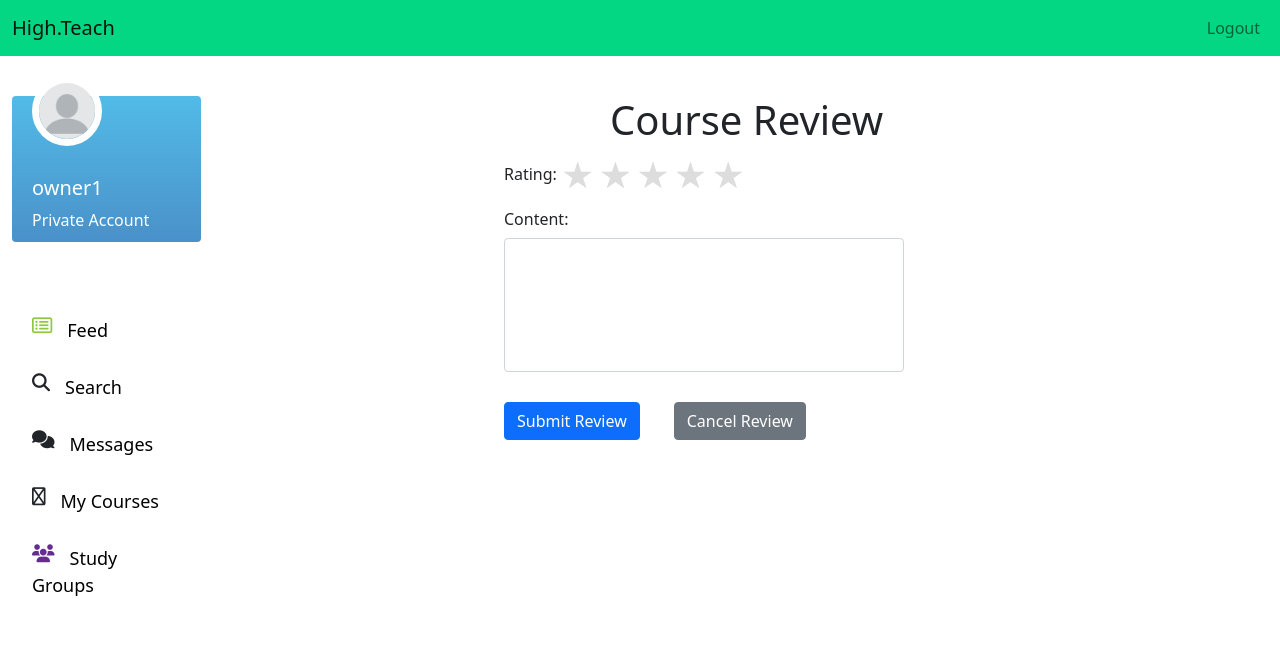
After one commit to redhat-beyond/HighTeach, a Django app: page /course/review/1/create_review in a window 1280 px wide. The commit adds this page. Shown: the top 653 px of the page. Run offline with Django 4.2, Linux system fonts and the light colour scheme; a user stored in the database is signed in; data comes from the database, SQL or seed files in the repository; some libraries are stand-ins or nearby versions.

Commit message:
Add review feature and tests
The changes made:

1. Added an option to add a review to a specific course

2. Displaying all reviews by specific course

3. Added an option to edit and delete a review only if it is the user who wrote the review

4. Add tests for the review view

```diff
--- a/HighTeach/urls.py
+++ b/HighTeach/urls.py
@@ -25,4 +25,5 @@ urlpatterns = [
     path('course/', include('course.urls')),
     path('logout/', auth_views.LogoutView.as_view(template_name='main/homePage.html'), name='logout'),
     path('study-group/', include('study_group.urls')),
+    path('course/', include('course.urls')),
 ]
--- /dev/null
+++ b/course/forms.py
@@ -0,0 +1,19 @@
+from django import forms
+
+
+class ReviewForm(forms.Form):
+    rating = forms.ChoiceField(
+        label='Rating:',
+        choices=(
+            ('5', '5 Stars'),
+            ('4', '4 Stars'),
+            ('3', '3 Stars'),
+            ('2', '2 Stars'),
+            ('1', '1 Star'),
+        ),
+        widget=forms.RadioSelect(attrs={'class': 'star-rating'}),
+    )
+    content = forms.CharField(
+        label='Content:',
+        widget=forms.Textarea(attrs={'class': 'form-control', 'rows': 5, 'style': 'resize: none'}),
+    )
--- /dev/null
+++ b/course/templates/course/create_review.html
@@ -0,0 +1,63 @@
+{% extends 'main/loggedInPage.html' %}
+{% load static %}
+{% block main_content  %}
+    <title>Course Review</title>
+    <link rel="stylesheet" type="text/css" href="{% static 'styles/style_review.css' %}">
+<body>
+<div class="container">
+    <div class="row justify-content-center">
+        <div class="col-md-6">
+            <h1 class="text-center">Course Review</h1>
+            <form action="" method="post">
+                {% csrf_token %}
+                <div class="form-group">
+                    <label for="id_rating">Rating:</label>
+                    <div class="star-rating">
+                    {% if form.rating.value %}
+                        {% with form.rating.value|add:'0' as rating_value %}
+                        {% for i in "54321" %}
+                            {% if rating_value|stringformat:"s" == i %}
+                                <input type="radio" name="{{ form.rating.name }}" id="rating-{{ i }}" value="{{ i }}" checked>
+                            {% else %}
+                                <input type="radio" name="{{ form.rating.name }}" id="rating-{{ i }}" value="{{ i }}">
+                            {% endif %}
+                            <label for="rating-{{ i }}">&#9733;</label>
+                        {% endfor %}
+                        {% endwith %}
+                    {% else %}
+                        {% for i in "54321" %}
+                            <input type="radio" name="{{ form.rating.name }}" id="rating-{{ i }}" value="{{ i }}">
+                            <label for="rating-{{ i }}">&#9733;</label>
+                        {% endfor %}
+                    {% endif %}
+                    </div>
+                </div>
+                <div class="form-group row">
+                    <label for="id_content" class="col-md-1.5 col-form-label">Content:</label>
+                    <div class="col-md-10">
+                        {{ form.content }}
+                    </div>
+                </div>
+                <div class="form-group" style="margin-top: 30px;">
+                    <div class="row">
+                        <div class="col-md-4">
+                            <button type="submit" class="btn btn-primary">Submit Review</button>
+                        </div>
+                        <div class="col-md-4">
+                            <a href="{% url 'reviews' course_id %}" class="btn btn-secondary">Cancel Review</a>
+                        </div>
+                    </div>
+                </div>
+                {% if messages %}
+                    <div class="alert alert-danger mt-3">
+                        {% for message in messages %}
+                            {{ message }}
+                        {% endfor %}
+                    </div>
+                {% endif %}
+            </form>
+        </div>
+    </div>
+</div>
+</body>
+{% endblock %}
--- a/course/urls.py
+++ b/course/urls.py
@@ -1,6 +1,12 @@
 from django.urls import path
 from .views import CourseList
+from course import views
+
 
 urlpatterns = [
+    path('review/<int:course_id>/create_review', views.CreateReviewView.as_view(), name="create_review"),
+    path('review/<int:course_id>', views.ShowReviews.as_view(), name='reviews'),
+    path('review/delete_review/<int:pk>/', views.DeleteReviewView.as_view(), name="delete_review"),
+    path('review/update_review/<int:pk>/', views.UpdateReviewView.as_view(), name="update_review"),
     path('', CourseList.as_view(), name='show_courses'),
 ]
--- a/course/views.py
+++ b/course/views.py
@@ -1,6 +1,8 @@
-from django.shortcuts import render
-from .models import TeacherCourse
-from django.views.generic import View
+from django.shortcuts import render, redirect, reverse
+from course.models import Review, TeacherCourse
+from course.forms import ReviewForm
+from django.contrib import messages
+from django.views.generic import DeleteView, UpdateView, CreateView, View
 from django.contrib.auth.mixins import LoginRequiredMixin
 
 
@@ -10,3 +12,55 @@ class CourseList(LoginRequiredMixin, View):
         courses |= TeacherCourse.objects.get_student_approved_teacher_courses(request.user)
         context = {'courses': courses}
         return render(request, 'course/courses.html', context)
+
+
+class CreateReviewView(LoginRequiredMixin, CreateView):
+    def get(self, request, course_id):
+        form_view = ReviewForm()
+        return render(request, 'course/create_review.html', {'form': form_view, 'course_id': course_id})
+
+    def post(self, request, course_id):
+        form = ReviewForm(request.POST)
+        if form.is_valid():
+            course = TeacherCourse.objects.filter(course_id=course_id)[0]
+            rating = request.POST.get('rating')
+            content = request.POST.get('content')
+            review = Review(student=request.user,  course=course, rating=rating, content=content)
+            review.save()
+            return redirect(reverse('reviews', args=[course_id]))
+        else:
+            messages.error(request, "You must enter rating")
+            return render(request, 'course/create_review.html', {'form': form, 'course_id': course_id})
+
+
+class ShowReviews(LoginRequiredMixin, View):
+    def get(self, request, course_id):
+        reviews = Review.objects.get_reviews_by_course(course_id)
+        if reviews:
+            return render(request, "course/reviews_by_course.html", {'reviews_by_course': reviews})
+        else:
+            return render(request, "course/reviews_by_course.html", {'reviews_by_course': []})
+
+
+class UpdateReviewView(LoginRequiredMixin, UpdateView):
+    model = Review
+    context_object_name = 'reviews'
+    template_name = "course/create_review.html"
+    fields = ['rating', 'content']
+
+    def get_success_url(self):
+        return reverse('reviews', kwargs={'course_id': self.object.course_id})
+
+    def get_context_data(self, **kwargs):
+        context = super().get_context_data(**kwargs)
+        context['course_id'] = self.object.course_id
+        return context
+
+
+class DeleteReviewView(LoginRequiredMixin, DeleteView):
+    model = Review
+    context_object_name = 'reviews'
+    template_name = "course/reviews_by_course.html"
+
+    def get_success_url(self):
+        return reverse('reviews', kwargs={'course_id': self.object.course_id})
--- a/main/templates/base_home.html
+++ b/main/templates/base_home.html
@@ -9,6 +9,9 @@
     <link href="https://cdn.jsdelivr.net/npm/bootstrap@5.0.0-beta2/dist/css/bootstrap.min.css" rel="stylesheet"
     integrity="sha384-BmbxuPwQa2lc/FVzBcNJ7UAyJxM6wuqIj61tLrc4wSX0szH/Ev+nYRRuWlolflfl" crossorigin="anonymous">
     <script src="https://kit.fontawesome.com/297bbe7878.js" crossorigin="anonymous"></script>
+    <script src="https://code.jquery.com/jquery-3.2.1.slim.min.js"></script>
+    <script src="https://cdnjs.cloudflare.com/ajax/libs/popper.js/1.12.9/umd/popper.min.js"></script>
+    <script src="https://maxcdn.bootstrapcdn.com/bootstrap/4.0.0/js/bootstrap.min.js"></script>
     <link rel="icon" href="{% static 'images/Lightbulb.png' %}" >
   </head>
   <body>
--- /dev/null
+++ b/static/styles/style_review.css
@@ -0,0 +1,39 @@
+.star-rating {
+    display: inline-block;
+    vertical-align: middle;
+}
+
+.star-rating input {
+    display: none;
+}
+
+.star-rating label {
+    display: inline-block;
+    cursor: pointer;
+    color: #ddd;
+    font-size: 2rem;
+    margin: 0;
+    padding: 0;
+}
+
+.star-rating label:hover,
+.star-rating label:hover ~ label,
+.star-rating input:checked ~ label {
+    color: #f5b301;
+}
+
+.star-rating label:hover:before,
+.star-rating label:hover ~ label:before,
+.star-rating input:checked ~ label:before {
+    content: "\2605";
+    position: absolute;
+}
+
+.star-rating label:before {
+    content: "\2606";
+    position: absolute;
+}
+
+textarea {
+    resize: none;
+}
```
Also changed, not shown: course/templates/course/reviews_by_course.html (added, +30 -0 lines), tests/course/test_review_view.py (added, +52 -0 lines).
